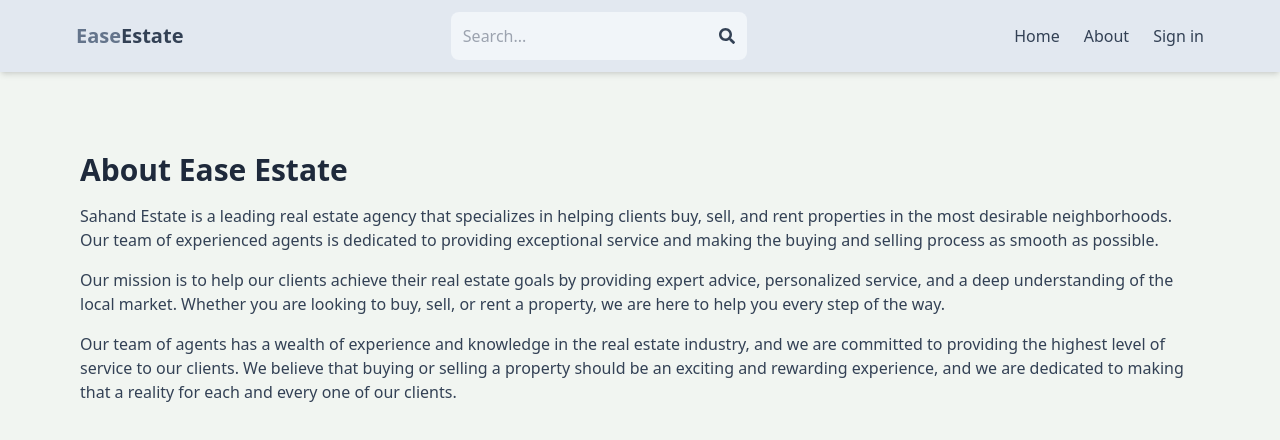
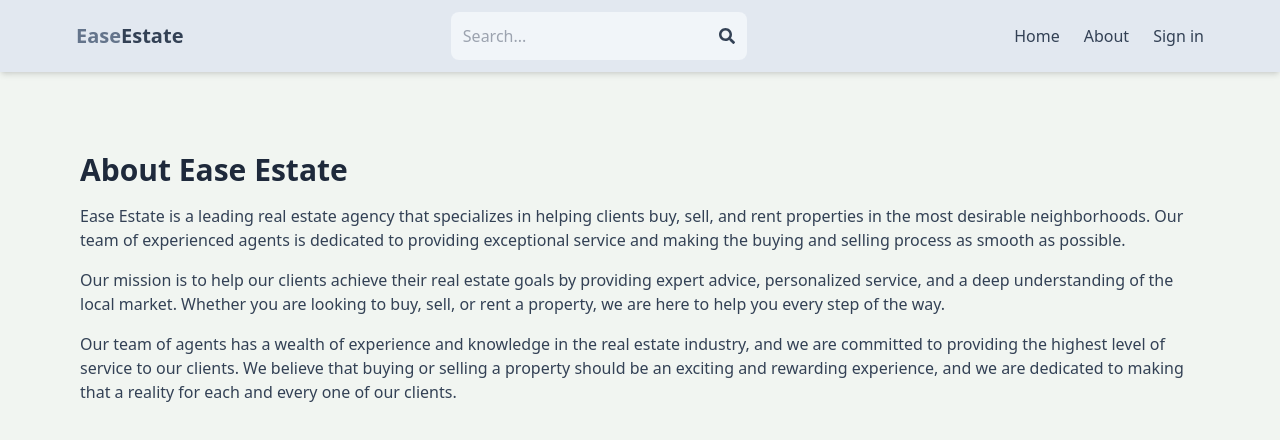
Before and after one commit to VenkatKondeti-VK/Real-Estate-Marketplace, a React (Vite) app in the folder client/: page /about in a window 1280 px wide. Shown: the top 440 px of the page. Built offline with nearby package versions, Linux system fonts and the light colour scheme; no server answers.

Commit message:
Update About.jsx

```diff
--- a/client/src/pages/About.jsx
+++ b/client/src/pages/About.jsx
@@ -6,7 +6,7 @@
 
       <h1 className='text-3xl font-bold mb-4 text-slate-800'>About Ease Estate</h1>
 
-      <p className='mb-4 text-slate-700'>Sahand Estate is a leading real estate agency that specializes in helping clients buy, sell, and rent properties in the most desirable neighborhoods. Our team of experienced agents is dedicated to providing exceptional service and making the buying and selling process as smooth as possible.</p>
+      <p className='mb-4 text-slate-700'>Ease Estate is a leading real estate agency that specializes in helping clients buy, sell, and rent properties in the most desirable neighborhoods. Our team of experienced agents is dedicated to providing exceptional service and making the buying and selling process as smooth as possible.</p>
 
       <p className='mb-4 text-slate-700'>Our mission is to help our clients achieve their real estate goals by providing expert advice, personalized service, and a deep understanding of the local market. Whether you are looking to buy, sell, or rent a property, we are here to help you every step of the way.</p>
 
```
